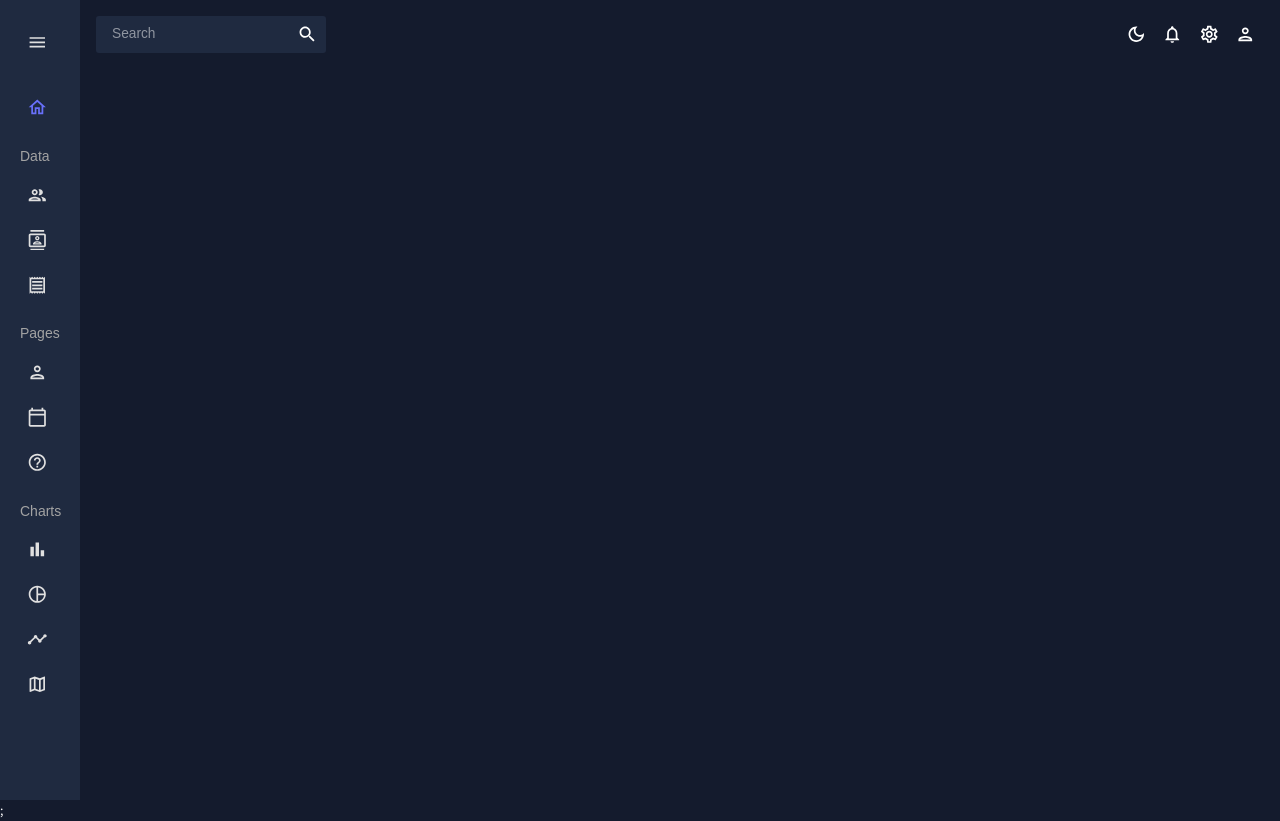
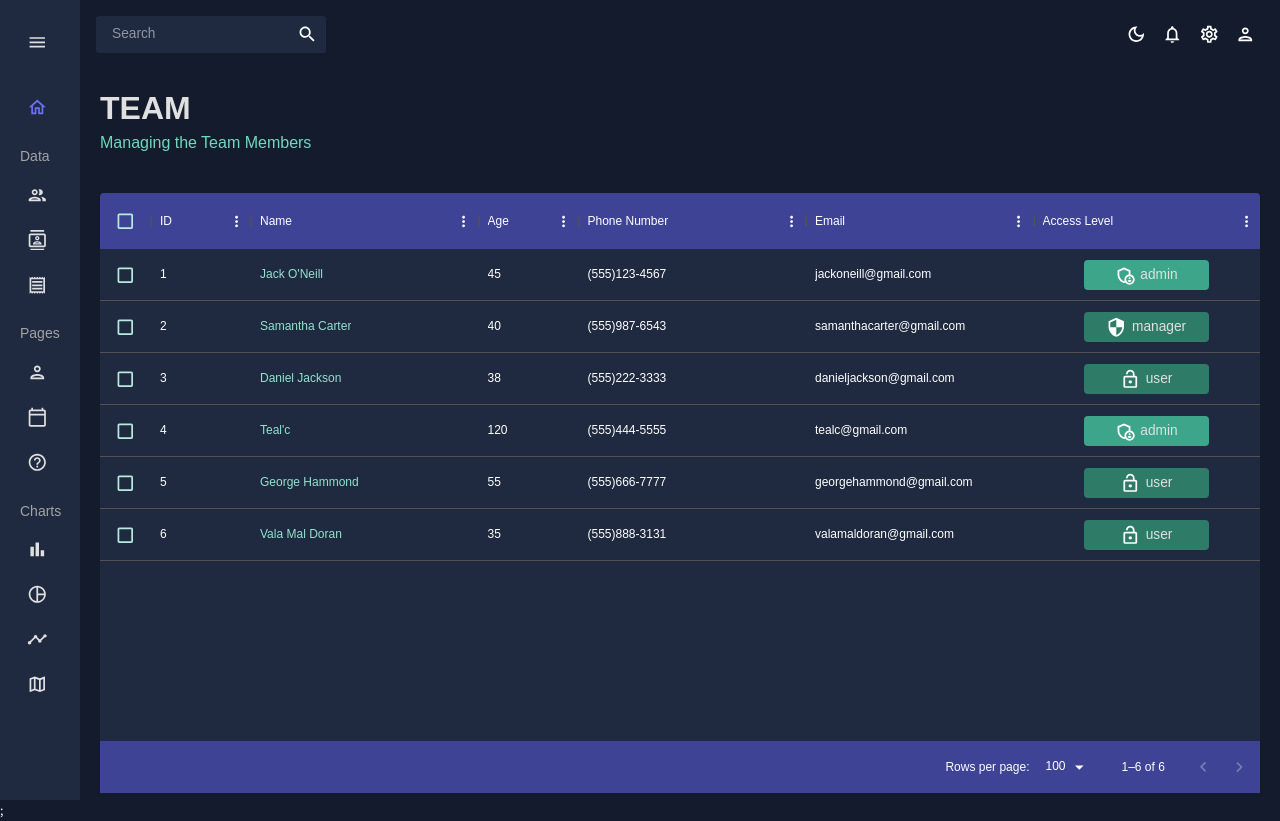
Before and after one commit to BuraYu/adminDashboard, a React (Create React App) app: page /team in a window 1280 px wide. Built offline with nearby package versions, Linux system fonts and the light colour scheme.

Commit message:
add team component

```diff
--- a/src/App.js
+++ b/src/App.js
@@ -4,7 +4,7 @@
 import Sidebar from "./scenes/global/Sidebar";
 import Dashboard from "./scenes/dashboard";
 import { Route, Routes } from "react-router-dom";
-// import Team from "./scenes/team";
+import Team from "./scenes/team";
 // import Invoice from "./scenes/dashboard";
 // import Contacts from "./scenes/contacts";
 // import Bar from "./scenes/bar";
@@ -28,8 +28,8 @@
             <Topbar />
             <Routes>
               <Route path="/" element={<Dashboard />} />
-              {/* <Route path="/team" element={<Team />} />
-              <Route path="/invoice" element={<Invoice />} />
+              <Route path="/team" element={<Team />} />
+              {/* <Route path="/invoice" element={<Invoice />} />
               <Route path="/contacts" element={<Contacts />} />
               <Route path="/bar" element={<Bar />} />
               <Route path="/form" element={<Form />} />
--- /dev/null
+++ b/src/components/header.jsx
@@ -0,0 +1,24 @@
+import { Typography, Box, useTheme } from "@mui/material";
+import { tokens } from "../theme";
+
+const Header = ({ title, subtitle }) => {
+  const theme = useTheme();
+  const colors = tokens(theme.palette.mode);
+  return (
+    <Box mb="30px">
+      <Typography
+        variant="h2"
+        color={colors.grey[100]}
+        fontWeight="bold"
+        sx={{ m: "0 0 5px 0" }}
+      >
+        {title}
+      </Typography>
+      <Typography variant="h5" color={colors.greenAccent[400]}>
+        {subtitle}
+      </Typography>
+    </Box>
+  );
+};
+
+export default Header;
--- a/src/data/mockData.js
+++ b/src/data/mockData.js
@@ -2,77 +2,53 @@
 
 export const mockDataTeam = [
   {
-    id: 1,
-    name: "Jon Snow",
-    email: "jonsnow@gmail.com",
-    age: 35,
-    phone: "(665)121-5454",
-    access: "admin",
+    "id": 1,
+    "name": "Jack O'Neill",
+    "email": "jackoneill@gmail.com",
+    "age": 45,
+    "phone": "(555)123-4567",
+    "access": "admin"
   },
   {
-    id: 2,
-    name: "Cersei Lannister",
-    email: "cerseilannister@gmail.com",
-    age: 42,
-    phone: "(421)314-2288",
-    access: "manager",
+    "id": 2,
+    "name": "Samantha Carter",
+    "email": "samanthacarter@gmail.com",
+    "age": 40,
+    "phone": "(555)987-6543",
+    "access": "manager"
   },
   {
-    id: 3,
-    name: "Jaime Lannister",
-    email: "jaimelannister@gmail.com",
-    age: 45,
-    phone: "(422)982-6739",
-    access: "user",
+    "id": 3,
+    "name": "Daniel Jackson",
+    "email": "danieljackson@gmail.com",
+    "age": 38,
+    "phone": "(555)222-3333",
+    "access": "user"
   },
   {
-    id: 4,
-    name: "Anya Stark",
-    email: "anyastark@gmail.com",
-    age: 16,
-    phone: "(921)425-6742",
-    access: "admin",
+    "id": 4,
+    "name": "Teal'c",
+    "email": "tealc@gmail.com",
+    "age": 120,
+    "phone": "(555)444-5555",
+    "access": "admin"
   },
   {
-    id: 5,
-    name: "Daenerys Targaryen",
-    email: "daenerystargaryen@gmail.com",
-    age: 31,
-    phone: "(421)445-1189",
-    access: "user",
+    "id": 5,
+    "name": "George Hammond",
+    "email": "georgehammond@gmail.com",
+    "age": 55,
+    "phone": "(555)666-7777",
+    "access": "user"
   },
   {
-    id: 6,
-    name: "Ever Melisandre",
-    email: "evermelisandre@gmail.com",
-    age: 150,
-    phone: "(232)545-6483",
-    access: "manager",
-  },
-  {
-    id: 7,
-    name: "Ferrara Clifford",
-    email: "ferraraclifford@gmail.com",
-    age: 44,
-    phone: "(543)124-0123",
-    access: "user",
-  },
-  {
-    id: 8,
-    name: "Rossini Frances",
-    email: "rossinifrances@gmail.com",
-    age: 36,
-    phone: "(222)444-5555",
-    access: "user",
-  },
-  {
-    id: 9,
-    name: "Harvey Roxie",
-    email: "harveyroxie@gmail.com",
-    age: 65,
-    phone: "(444)555-6239",
-    access: "admin",
-  },
+      "id": 6,
+      "name": "Vala Mal Doran",
+      "email": "valamaldoran@gmail.com",
+      "age": 35,
+      "phone": "(555)888-3131",
+      "access": "user"
+  }
 ];
 
 export const mockDataContacts = [
--- a/src/scenes/global/Sidebar.jsx
+++ b/src/scenes/global/Sidebar.jsx
@@ -106,7 +106,7 @@
                 >
                   Burak
                 </Typography>
-                <Typography variant="h5" color="colors.greenAccent[500">
+                <Typography variant="h5" color={colors.greenAccent[500]}>
                   Admin
                 </Typography>
               </Box>
--- /dev/null
+++ b/src/scenes/team/index.jsx
@@ -0,0 +1,111 @@
+import { Box, Typography, useTheme } from "@mui/material";
+import { DataGrid } from "@mui/x-data-grid";
+import { tokens } from "../../theme";
+import { mockDataTeam } from "../../data/mockData";
+import AdminPanelSettingsOutlinedIcon from "@mui/icons-material/AdminPanelSettingsOutlined";
+import LockOpenOutlinedIcon from "@mui/icons-material/LockOpenOutlined";
+import SecurityOutlinedIcon from "@mui/icons-material/SecurityOutlined";
+import Header from "../../components/header";
+
+import React from 'react'
+
+const Team = () => {
+  const theme = useTheme();
+  const colors = tokens(theme.palette.mode);
+  const columns = [
+    { field: "id", headerName: "ID" },
+    {
+      field: "name",
+      headerName: "Name",
+      flex: 1,
+      cellClassName: "name-column--cell",
+    },
+    {
+      field: "age",
+      headerName: "Age",
+      type: "number",
+      headerAlign: "left",
+      align: "left",
+    },
+    {
+      field: "phone",
+      headerName: "Phone Number",
+      flex: 1,
+    },
+    {
+      field: "email",
+      headerName: "Email",
+      flex: 1,
+    },
+    {
+      field: "accessLevel",
+      headerName: "Access Level",
+      flex: 1,
+      renderCell: ({ row: { access } }) => {
+        return (
+          <Box
+            width="60%"
+            m="0 auto"
+            p="5px"
+            display="flex"
+            justifyContent="center"
+            backgroundColor={
+              access === "admin"
+                ? colors.greenAccent[600]
+                : access === "manager"
+                ? colors.greenAccent[700]
+                : colors.greenAccent[700]
+            }
+            borderRadius="4px"
+          >
+            {access === "admin" && <AdminPanelSettingsOutlinedIcon />}
+            {access === "manager" && <SecurityOutlinedIcon />}
+            {access === "user" && <LockOpenOutlinedIcon />}
+            <Typography color={colors.grey[100]} sx={{ ml: "5px" }}>
+              {access}
+            </Typography>
+          </Box>
+        );
+      },
+    },
+  ];
+
+  return (
+    <Box m="20px">
+      <Header title="TEAM" subtitle="Managing the Team Members" />
+      <Box
+        m="40px 0 0 0"
+        height="75vh"
+        sx={{
+          "& .MuiDataGrid-root": {
+            border: "none",
+          },
+          "& .MuiDataGrid-cell": {
+            borderBottom: "none",
+          },
+          "& .name-column--cell": {
+            color: colors.greenAccent[300],
+          },
+          "& .MuiDataGrid-columnHeaders": {
+            backgroundColor: colors.blueAccent[700],
+            borderBottom: "none",
+          },
+          "& .MuiDataGrid-virtualScroller": {
+            backgroundColor: colors.primary[400],
+          },
+          "& .MuiDataGrid-footerContainer": {
+            borderTop: "none",
+            backgroundColor: colors.blueAccent[700],
+          },
+          "& .MuiCheckbox-root": {
+            color: `${colors.greenAccent[200]} !important`,
+          },
+        }}
+      >
+        <DataGrid checkboxSelection rows={mockDataTeam} columns={columns} />
+      </Box>
+    </Box>
+  );
+};
+
+export default Team;
```
